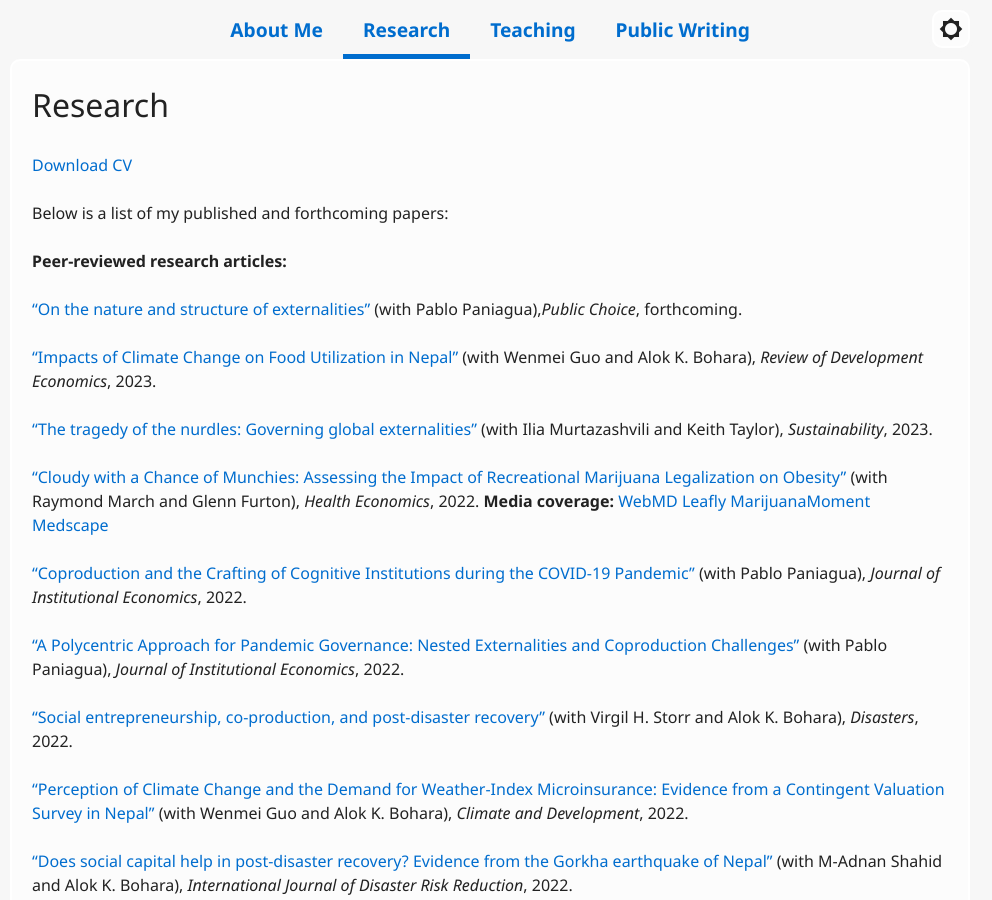
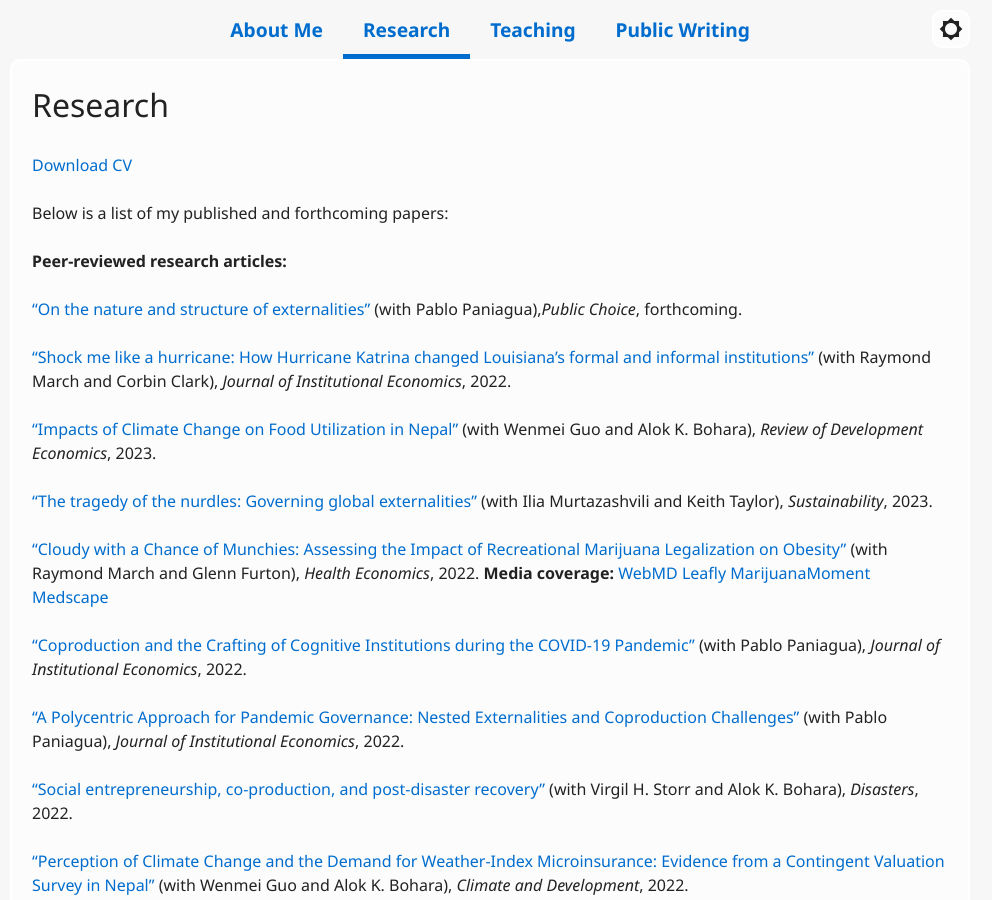
Before and after one commit to veeshanr/veeshanr.github.io, a Jekyll site: the page built from pages/research.md, in a window 1280 px wide and 900 px high. Shown: the whole window, without its empty margins (150-1142 px from the left). Built offline with Jekyll 4.4.1, drawn with Linux system fonts in a browser that asks for light colours.

Commit message:
Update research.md

```diff
--- a/pages/research.md
+++ b/pages/research.md
@@ -12,6 +12,8 @@ Below is a list of my published and forthcoming papers:
 **Peer-reviewed research articles:**
 
 [“On the nature and structure of externalities”][19] (with Pablo Paniagua),*Public Choice*, forthcoming.
+
+[“Shock me like a hurricane: How Hurricane Katrina changed Louisiana's formal and informal institutions”] [20] (with Raymond March and Corbin Clark), *Journal of Institutional Economics*, 2022.
 
 [“Impacts of Climate Change on Food Utilization in Nepal”] [16] (with Wenmei Guo and Alok K. Bohara), *Review of Development Economics*, 2023.
 
```
Also changed, not shown: other parts of pages/research.md (+1 -0 lines).
